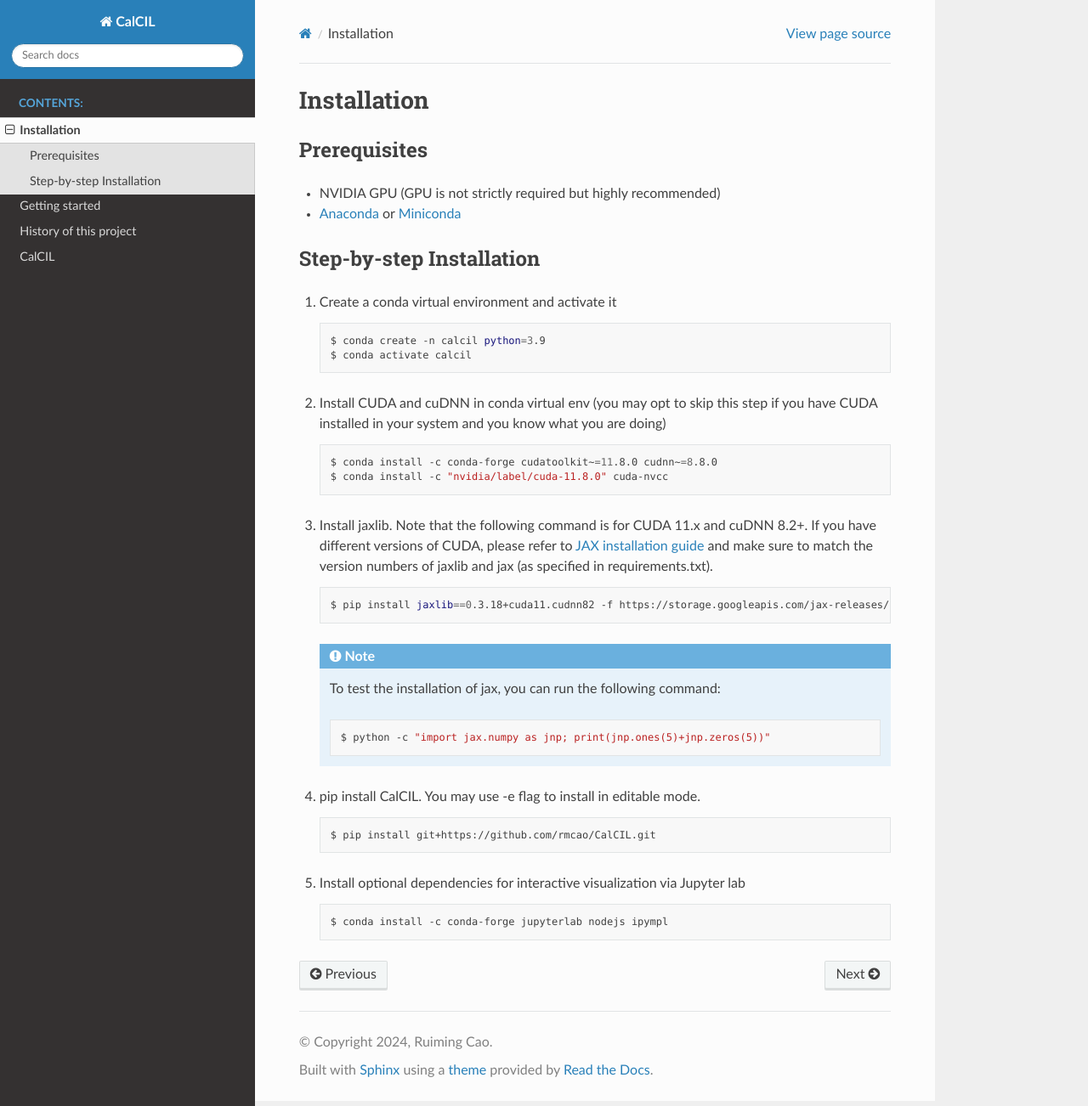
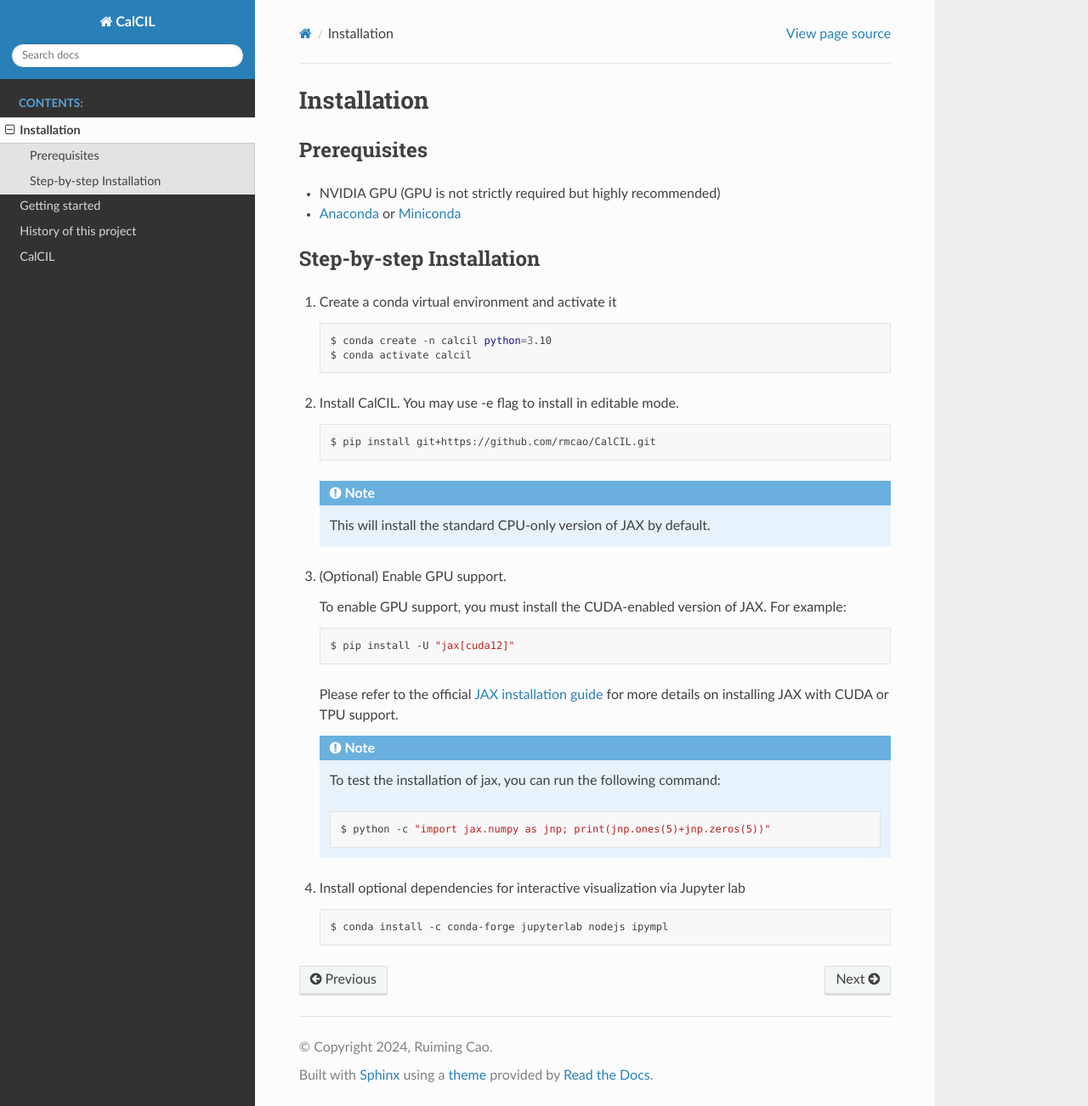
Before and after one commit to rmcao/CalCIL, a Sphinx documentation site: the page built from docs/installation.rst, in a window 1280 px wide and 1302 px high. Shown: the whole window at 85% size. Built offline with Sphinx 7.4.7 and the Read the Docs theme 3.1.0, drawn with Linux system fonts in a browser that asks for light colours.

Commit message:
Upgrade JAX to v0.8.2 and update dependencies
- Updated JAX to v0.8.2, Flax to v0.12.2, Optax to v0.2.6, and TensorFlow to v2.20.0 in `requirements.txt`.
- Removed `jaxlib` from `requirements.txt` to allow flexible installation (CPU vs GPU).
- Replaced deprecated `jax.tree_map` with `jax.tree.map` in `calcil/reconstruction.py`.
- Updated `README.md` with clearer installation instructions, emphasizing that default installation is CPU-only and providing commands for GPU support.
- Fixed an issue with `orbax.checkpoint` requiring absolute paths by using `os.path.abspath` in `calcil/reconstruction.py`.
- Updated documentation in `docs/` to reflect changes in `requirements.txt` and `README.md`.

```diff
--- a/docs/installation.rst
+++ b/docs/installation.rst
@@ -16,22 +16,28 @@ Step-by-step Installation
 
    .. code-block:: bash
 
-      $ conda create -n calcil python=3.9
+      $ conda create -n calcil python=3.10
       $ conda activate calcil
 
-
-2. Install CUDA and cuDNN in conda virtual env (you may opt to skip this step if you have CUDA installed in your system and you know what you are doing)
+2. Install CalCIL. You may use -e flag to install in editable mode.
 
    .. code-block:: bash
 
-      $ conda install -c conda-forge cudatoolkit~=11.8.0 cudnn~=8.8.0
-      $ conda install -c "nvidia/label/cuda-11.8.0" cuda-nvcc
+      $ pip install git+https://github.com/rmcao/CalCIL.git
 
-3. Install jaxlib. Note that the following command is for CUDA 11.x and cuDNN 8.2+. If you have different versions of CUDA, please refer to `JAX installation guide <https://jax.readthedocs.io/en/latest/installation.html>`__ and make sure to match the version numbers of jaxlib and jax (as specified in requirements.txt).
+   .. note::
+
+      This will install the standard CPU-only version of JAX by default.
+
+3. (Optional) Enable GPU support.
+
+   To enable GPU support, you must install the CUDA-enabled version of JAX. For example:
 
    .. code-block:: bash
 
-      $ pip install jaxlib==0.3.18+cuda11.cudnn82 -f https://storage.googleapis.com/jax-releases/jax_cuda_releases.html
+      $ pip install -U "jax[cuda12]"
+
+   Please refer to the official `JAX installation guide <https://jax.readthedocs.io/en/latest/installation.html>`__ for more details on installing JAX with CUDA or TPU support.
 
    .. note::
 
@@ -41,13 +47,7 @@ Step-by-step Installation
 
          $ python -c "import jax.numpy as jnp; print(jnp.ones(5)+jnp.zeros(5))"
 
-4. pip install CalCIL. You may use -e flag to install in editable mode.
-
-   .. code-block:: bash
-
-      $ pip install git+https://github.com/rmcao/CalCIL.git
-
-5. Install optional dependencies for interactive visualization via Jupyter lab
+4. Install optional dependencies for interactive visualization via Jupyter lab
 
    .. code-block:: bash
 
```
Also changed, not shown: docs/requirements.txt (+11 -12 lines).
